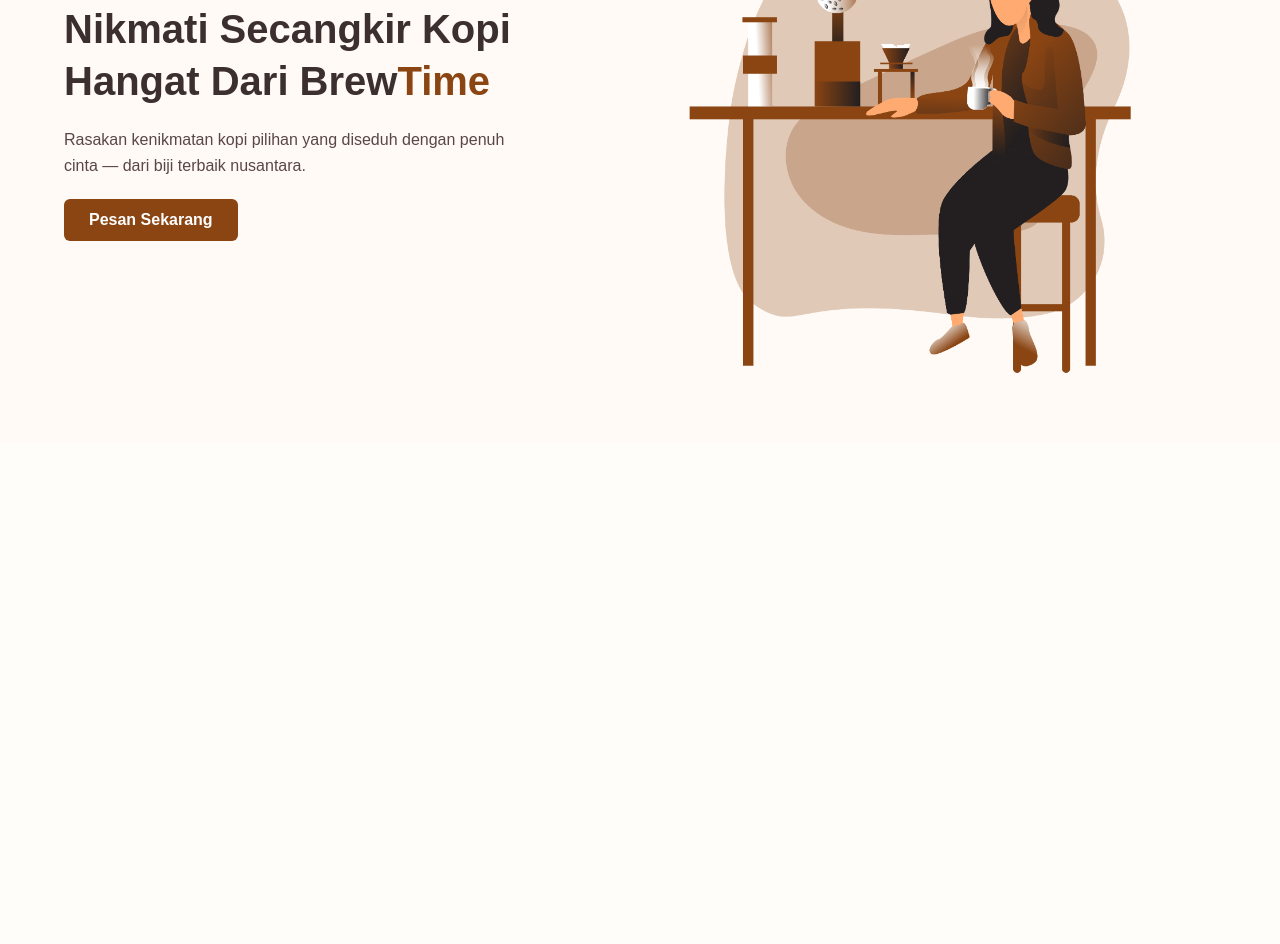
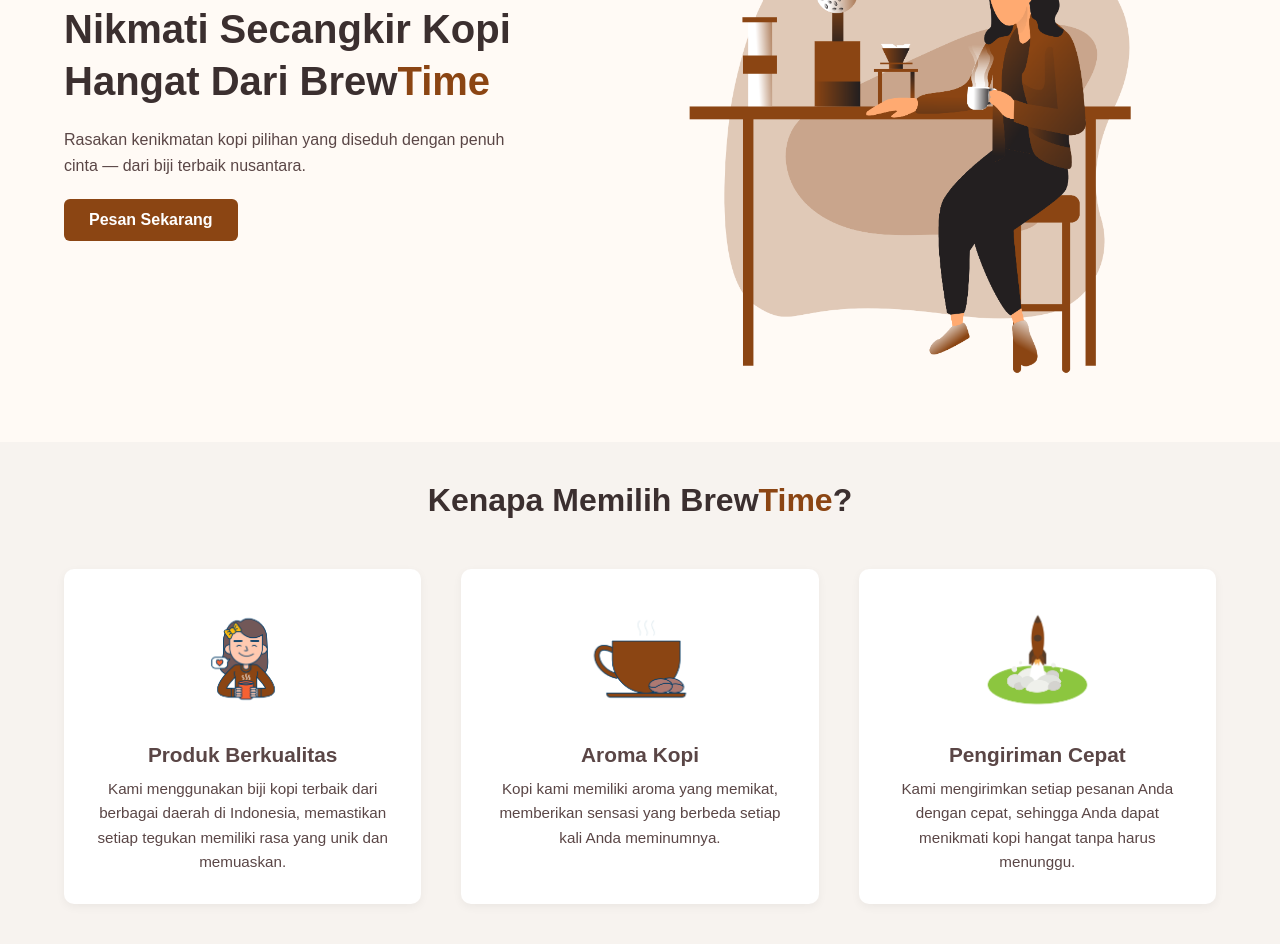
Before and after one commit to Manusiajago/HTML-CSS-JS-LATIHAN, a plain HTML site: page 19. BretTime_Coffe/index.html in a window 1280 px wide. Shown: the part 216-1160 px from the top of the page. Before the commit the page ends 800 px from the top, so only its background shows below. Drawn offline with Linux system fonts and the light colour scheme.

Commit message:
membuat features section

```diff
--- a/19. BretTime_Coffe/index.html
+++ b/19. BretTime_Coffe/index.html
@@ -49,6 +49,32 @@
      </section>
     <!-- HERO SECTION END -->
 
+    <!-- FEATURES SECTION -->
+    <section class="features" id="features">
+        <h2>Kenapa Memilih Brew<span>Time</span>?</h2>
+
+        <div class="features-container">
+            <div class="features-item">
+                <img src="images/features.png" alt="">
+                <h3>Produk Berkualitas</h3>
+                <p>Kami menggunakan biji kopi terbaik dari berbagai daerah di Indonesia, memastikan setiap tegukan memiliki rasa yang unik dan memuaskan.</p>
+            </div>
+
+            <div class="features-item">
+                <img src="images/aroma-kopi.png" alt="Aroma kopi">
+                <h3>Aroma Kopi</h3>
+                <p>Kopi kami memiliki aroma yang memikat, memberikan sensasi yang berbeda setiap kali Anda meminumnya.</p>
+            </div>
+
+            <div class="features-item">
+                <img src="images/pengiriman-cepat.png" alt="pengiriman-cepat">
+                <h3>Pengiriman Cepat</h3>
+                <p>Kami mengirimkan setiap pesanan Anda dengan cepat, sehingga Anda dapat menikmati kopi hangat tanpa harus menunggu.</p>
+            </div>
+        </div>
+    </section>
+    <!-- FEATURES SECTION END -->
+
 
 
     <!-- JAVASCRIPT -->
--- a/19. BretTime_Coffe/style.css
+++ b/19. BretTime_Coffe/style.css
@@ -120,6 +120,77 @@
 }
 /* ============ HERO SECTION STYLES END ================== */
 
+/* ============ FEATURES SECTION STYLES ================== */
+.features {
+    background-color: #f7f3ef;
+    padding: 40px 5%;
+    text-align: center;
+}
+
+.features h2 {
+    font-size: 2rem;
+    color: #3b2f2f;
+    margin-bottom: 50px;
+}
+
+.features h2 span {
+  color: #8b4513;
+}
+
+.features-container {
+    display: flex;
+    justify-content: space-between;
+    flex-wrap: wrap;
+    gap: 40px;
+}
+
+.features-item {
+    background: #fff;
+  flex: 1 1 300px;
+  border-radius: 10px;
+  padding: 30px 20px;
+  box-shadow: 0 3px 10px rgba(0, 0, 0, 0.05);
+  transition: transform 0.3s ease, box-shadow 0.3s ease;
+}
+
+.features-item:hover {
+    transform: translateY(-5px);
+    box-shadow: 0 6px 20px rgba(0, 0, 0, 0.1);
+}
+
+.features-item img {
+  width: 120px;
+  height: 120px;
+  object-fit: contain;
+  margin-bottom: 20px;
+}
+
+.features-item h3 {
+    font-size: 1.3rem;
+    color: #5a4646;
+    margin-bottom: 10px;
+}
+
+.features-item p {
+    font-size: 0.95rem;
+    color: #5a4646;
+    line-height: 1.6;
+    max-width: 300px;
+    margin: 0 auto;
+}
+/* ============ FEATURES SECTION STYLES END ================== */
+
+
+
+
+
+
+
+
+
+
+
+
 /* ================ RESPONSIVE =================== */
 @media screen and (max-width: 768px) {
     .nav-links {
@@ -168,6 +239,18 @@
         max-width: 80%;
     }
 
+    /* =========== RESPONSIVE FEATURES ============= */
+    .features-container {
+        flex-direction: column;
+        align-items: center;
+    }
+
+    .features-item {
+        width: 100%;
+        max-width: 400px;
+    }
+    /* =========== RESPONSIVE FEATURES END ============= */
+
 }
 
 /* ============== FADE IN ANIMATION ============== */
```
Also changed, not shown: 19. BretTime_Coffe/images/aroma-kopi.png (added), 19. BretTime_Coffe/images/features.png (added), 19. BretTime_Coffe/images/pengiriman-cepat.png (added). Lines whose indentation alone changed are shown as unchanged.
